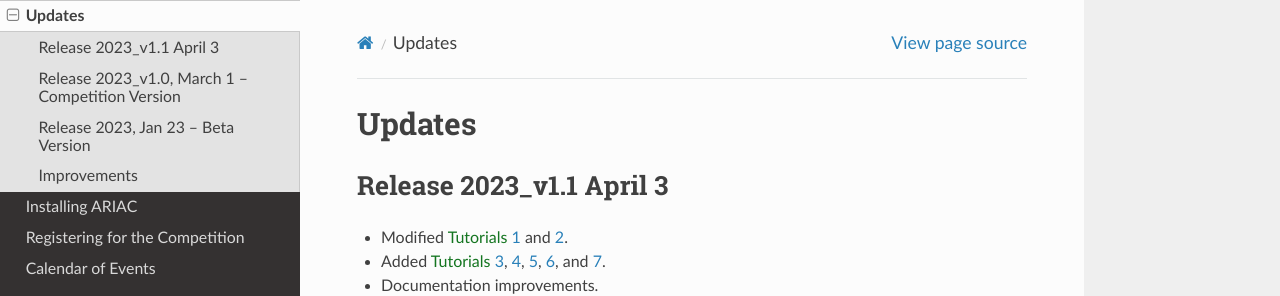
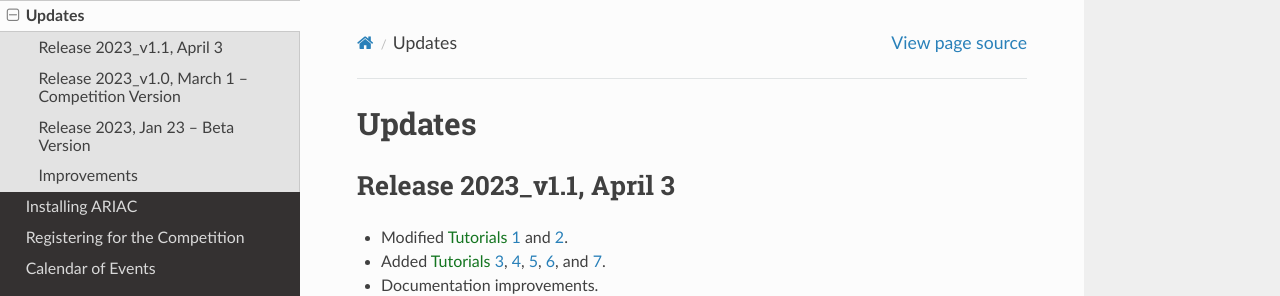
Before and after one commit to usnistgov/ARIAC, a Sphinx documentation site: the page built from docs/getting_started/updates.rst, in a window 1280 px wide and 900 px high. Shown: the top 296 px of the window. Built offline with Sphinx 7.4.7 and the Read the Docs theme 2.0.0, drawn with Linux system fonts in a browser that asks for light colours.

Commit message:
documentation on overview

```diff
--- a/docs/getting_started/updates.rst
+++ b/docs/getting_started/updates.rst
@@ -2,7 +2,7 @@
 ========
 
 
-Release 2023_v1.1 April 3
+Release 2023_v1.1, April 3
 --------------------------------------------
 
 - Modified :tuto:`Tutorials` :ref:`1 <TUTORIAL1>` and :ref:`2 <TUTORIAL2>`.
```
